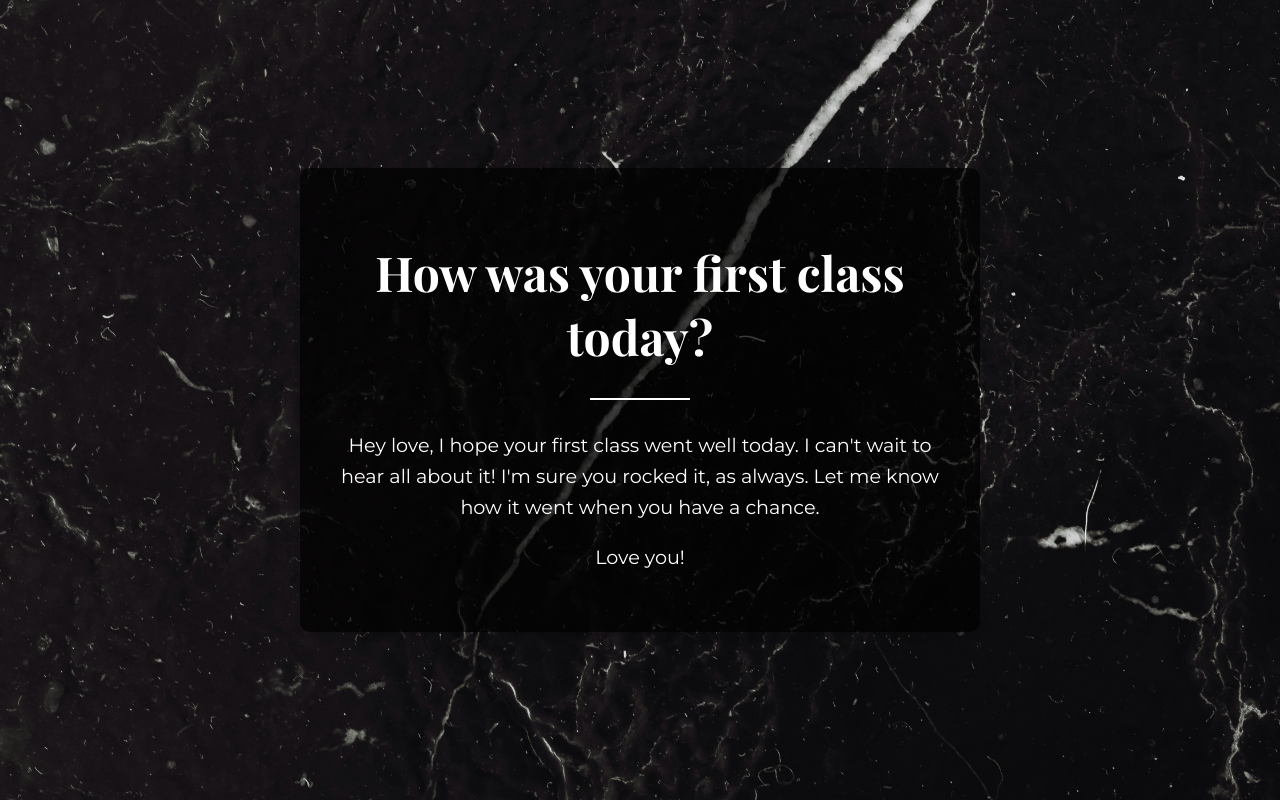
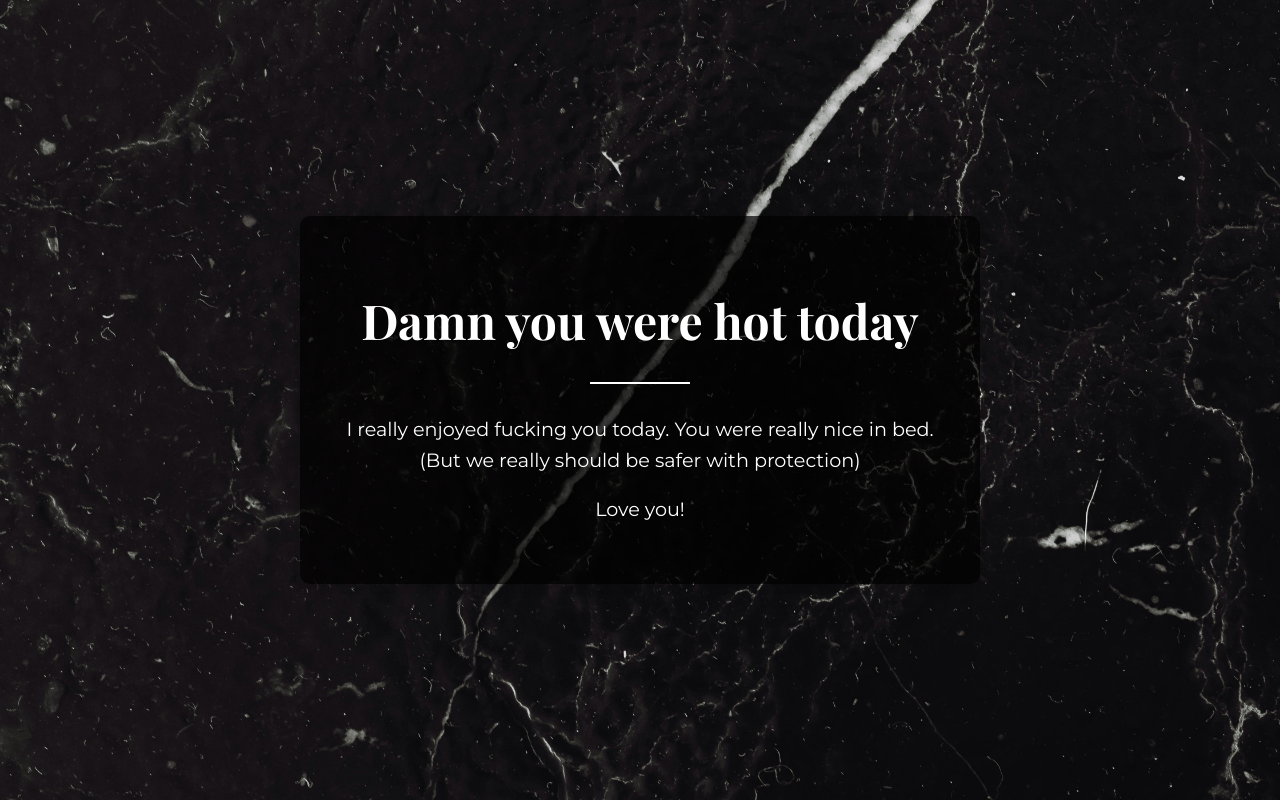
Before and after one commit to droppedthisonion/anotha_one, a plain HTML site: page day.html in a window 1280 px wide. Drawn offline with nearby package versions, Linux system fonts and the light colour scheme.

Commit message:
new page

```diff
--- a/day.html
+++ b/day.html
@@ -3,7 +3,7 @@
 <head>
     <meta charset="UTF-8">
     <meta name="viewport" content="width=device-width, initial-scale=1.0">
-    <title>How was your first class?</title>
+    <title>Nice Job in Bed today</title>
     <link rel="preconnect" href="https://fonts.gstatic.com">
     <link href="https://fonts.googleapis.com/css2?family=Montserrat:wght@400;700&family=Playfair+Display:wght@400;700&display=swap" rel="stylesheet">
     <style>
@@ -51,9 +51,9 @@
 </head>
 <body>
     <div class="container">
-        <h1>How was your first class today?</h1>
+        <h1>Damn you were hot today </h1>
         <div class="separator"></div>
-        <p>Hey love, I hope your first class went well today. I can't wait to hear all about it! I'm sure you rocked it, as always. Let me know how it went when you have a chance.</p>
+        <p>I really enjoyed fucking you today. You were really nice in bed. (But we really should be safer with protection)</p>
         <p>Love you!</p>
     </div>
 </body>
```
